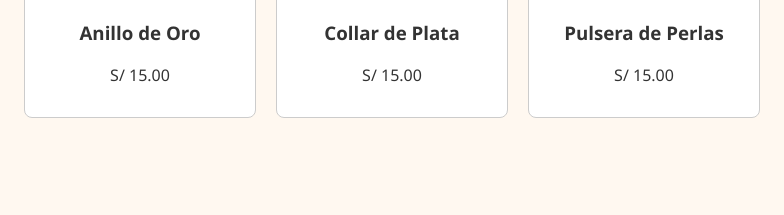
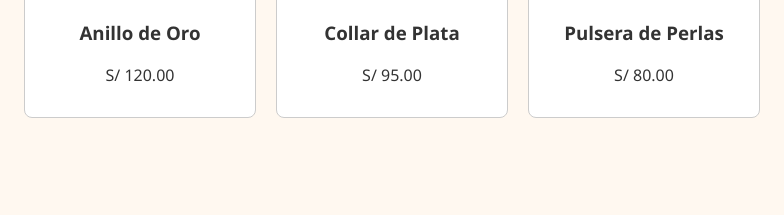
Before and after one commit to dcuya9-netizen/joyeria-web, a plain HTML site: page index.html in a window 1280 px wide. Shown: the part 807-1022 px from the top of the page, 248-1032 px from the left. Drawn offline with Linux system fonts and the light colour scheme.

Commit message:
Add files via upload

```diff
--- a/index.html
+++ b/index.html
@@ -98,17 +98,17 @@
     <div class="product">
       <img src="https://images.unsplash.com/photo-1731446059703-9f3aefbc94e9?q=80&w=1974&auto=format&fit=crop&ixlib=rb-4.1.0&ixid=M3wxMjA3fDB8MHxwaG90by1wYWdlfHx8fGVufDB8fHx8fA%3D%3D" alt="Anillo de Oro">
       <h3>Anillo de Oro</h3>
-      <p>S/ 15.00</p>
+      <p>S/ 120.00</p>
     </div>
     <div class="product">
       <img src="https://plus.unsplash.com/premium_photo-1723579209802-cfc6e25c234b?q=80&w=1138&auto=format&fit=crop&ixlib=rb-4.1.0&ixid=M3wxMjA3fDB8MHxwaG90by1wYWdlfHx8fGVufDB8fHx8fA%3D%3D" alt="Collar de Plata">
       <h3>Collar de Plata</h3>
-      <p>S/ 15.00</p>
+      <p>S/ 95.00</p>
     </div>
     <div class="product">
       <img src="https://images.unsplash.com/photo-1689367436450-c3693c784be2?q=80&w=715&auto=format&fit=crop&ixlib=rb-4.1.0&ixid=M3wxMjA3fDB8MHxwaG90by1wYWdlfHx8fGVufDB8fHx8fA%3D%3D" alt="Pulsera de Perlas">
       <h3>Pulsera de Perlas</h3>
-      <p>S/ 15.00</p>
+      <p>S/ 80.00</p>
     </div>
   </div>
 </section>
```
